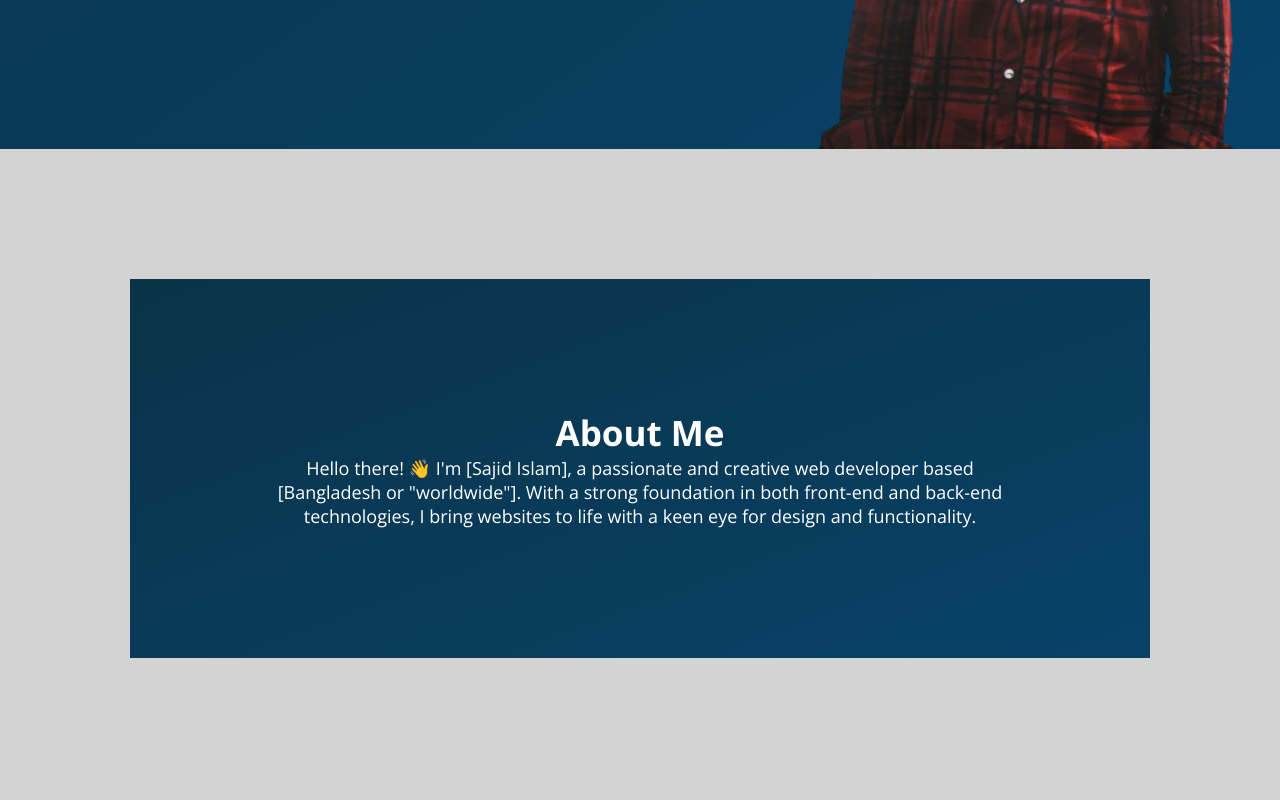
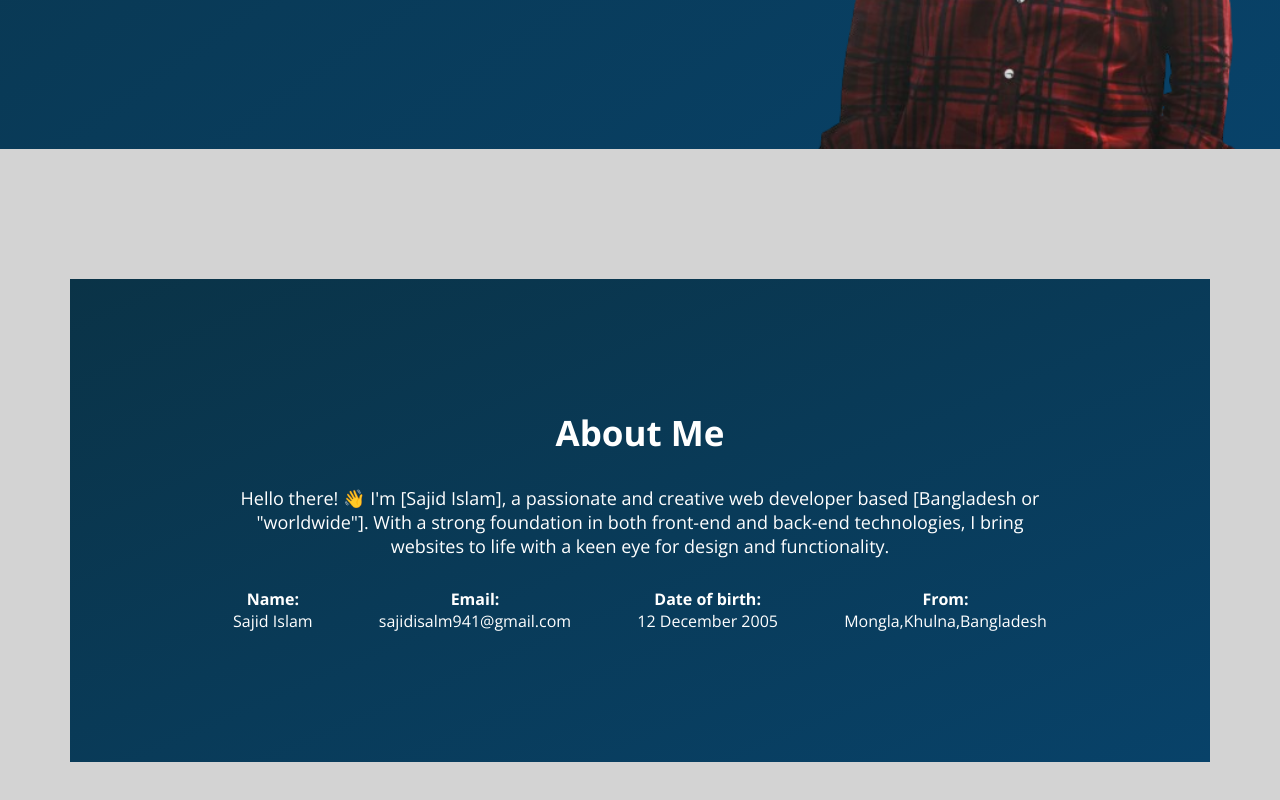
Before and after one commit to Sajid941/Portfolio, a plain HTML site: page index.html in a window 1280 px wide. Shown: the part 742-1542 px from the top of the page. Drawn offline with nearby package versions, Linux system fonts and the light colour scheme.

Commit message:
added about informetion

```diff
--- a/CSS/portfolio.css
+++ b/CSS/portfolio.css
@@ -35,6 +35,7 @@ body{
         font-size: 18px;
         color:white;
         text-align: center;
+        margin:30px
 }
 
 /* nav releted styles */
@@ -96,10 +97,23 @@ header{
 }
 /* main section styles */
 
+main{
+        max-width: 1140px;
+        margin:0 auto;
+}
 /* about section styles */
 .about{
         background-image: linear-gradient(to bottom right,#0a3347,#084269);
         padding:130px;
-        margin:130px
+        margin:130px 0;
+
 
 }
+.about-info-continer{
+        display: flex;
+        color:white;
+        justify-content: space-around;
+}
+.about-info{
+        text-align: center;
+}
--- a/index.html
+++ b/index.html
@@ -39,6 +39,24 @@
                 <section class="about">
                         <h3 class="section-title">About Me</h3>
                         <p class="section-descerption">Hello there! 👋 I'm [Sajid Islam], a passionate and creative web developer based [Bangladesh or "worldwide"]. With a strong foundation in both front-end and back-end technologies, I bring websites to life with a keen eye for design and functionality.</p>
+                        <div class="about-info-continer">
+                                <div class="about-info">
+                                        <h4 class="info-title">Name:</h4>
+                                        <p class="ifo-descreotion">Sajid Islam</p>
+                                </div>
+                                <div class="about-info">
+                                        <h4 class="info-title">Email:</h4>
+                                        <p class="ifo-descreotion">sajidisalm941@gmail.com</p>
+                                </div>
+                                <div class="about-info">
+                                        <h4 class="info-title">Date of birth:</h4>
+                                        <p class="ifo-descreotion">12 December 2005</p>
+                                </div>
+                                <div class="about-info">
+                                        <h4 class="info-title">From:</h4>
+                                        <p class="ifo-descreotion">Mongla,Khulna,Bangladesh</p>
+                                </div>
+                        </div>
                 </section>
         </main>
         <footer>
```
